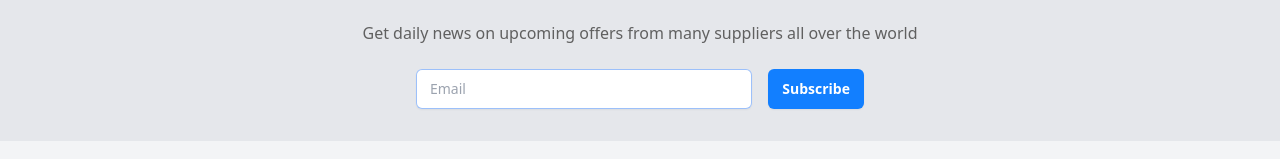
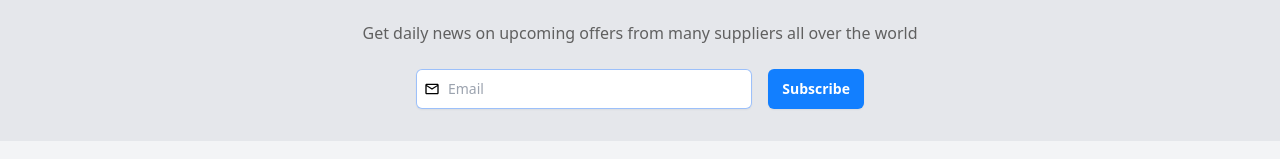
Before and after one commit to umarimran1234/E-Commerce-Project, a Next.js app: page / in a window 1280 px wide. Shown: the part 3530-3689 px from the top of the page. Built offline with nearby package versions, Linux system fonts and the light colour scheme.

Commit message:
Made subscribe section pixel perfect

```diff
--- a/src/components/Subscribe/Subscribe.tsx
+++ b/src/components/Subscribe/Subscribe.tsx
@@ -1,4 +1,6 @@
+import Image from "next/image";
 import React from "react";
+import { MdOutlineEmail } from "react-icons/md";
 
 const Subscribe = () => {
     return (
@@ -17,12 +19,13 @@ const Subscribe = () => {
                                 <label htmlFor="email-address" className="sr-only">
                                     Email address
                                 </label>
+                                <MdOutlineEmail className="text-2xl absolute bottom-10 pl-2 z-50" />
                                 <input
                                     id="email-address"
                                     name="email"
                                     type="email"
                                     required
-                                    className="min-w-0 flex-auto rounded-md border-0 px-3.5 py-2 shadow-sm ring-1 ring-inset focus:ring-2 focus:ring-inset focus:ring-indigo-500 sm:text-sm sm:leading-6"
+                                    className="min-w-0 relative flex-auto rounded-md border-0 px-8 py-2 shadow-sm ring-1 ring-inset focus:ring-2 focus:ring-inset focus:ring-indigo-500 sm:text-sm sm:leading-6"
                                     placeholder="Email"
                                 />
                                 <button
```
Also changed, not shown: public/images/email.png (added).
